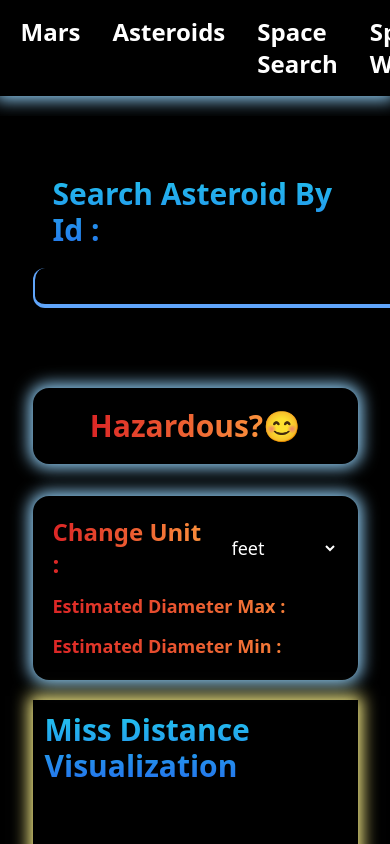
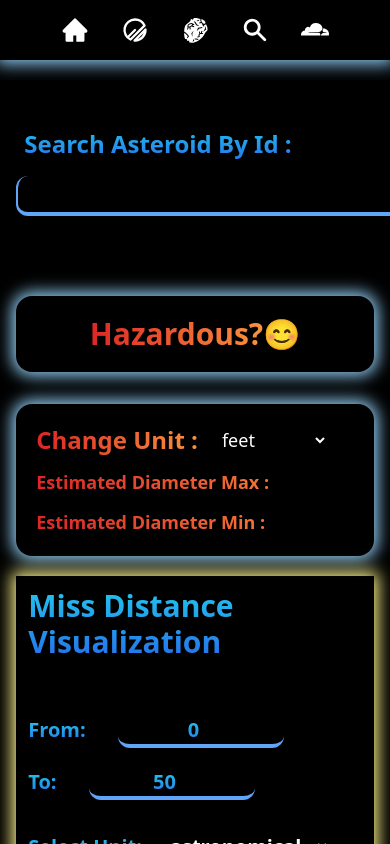
Before and after one commit to Abhishek-ai-ml/NASA-API-PROJECT, a React (Create React App) app: page /asteroids-info in a window 390 px wide. Shown: the top 844 px of the page. Built offline with nearby package versions, Linux system fonts and the light colour scheme; no server answers.

Commit message:
responsivness updated

```diff
--- a/src/components/Asteroids.jsx
+++ b/src/components/Asteroids.jsx
@@ -65,10 +65,10 @@ const Asteroids = () => {
 
   return (
     <div className='w-full bg-black'>
-      <div className='flex flex-col w-10/12 mx-auto pt-10 gap-y-5'>
+      <div className='flex flex-col lg:w-10/12 w-11/12 mx-auto pt-10 gap-y-5'>
 
         <div className='lg:flex lg:flex-nowrap flex-wrap place-content-start w-full max-w-max gap-x-5 items-center border-none'>
-            <h1 className='lg:text-5xl text-3xl font-bold p-5 text-transparent bg-clip-text bg-gradient-to-t from-blue-600 to-cyan-400'>Search Asteroid By Id : </h1>
+            <h1 className='lg:text-5xl text-2xl font-bold lg:p-5 p-2 mb-2 lg:mb-0 text-transparent bg-clip-text bg-gradient-to-t from-blue-600 to-cyan-400'>Search Asteroid By Id : </h1>
             <input type='text' onChange={(e) => setAsteroid(e.target.value)} className='bg-transparent border-b-4 border-l-2 border-r-2 rounded-xl border-blue-400 lg:text-5xl text-3xl text-transparent bg-clip-text bg-gradient-to-t from-blue-600 to-cyan-400 text-center'></input>
         </div>
 
@@ -157,10 +157,10 @@ const Asteroids = () => {
             </div>
         </div>
 
-        <div className='flex flex-col gap-y-5 w-full mx-auto mt-12 p-8 shadow-[0px_0px_16px_4px_#faf089]'>
+        <div className='flex flex-col gap-y-5 w-full mx-auto mt-12 lg:p-8 p-3 shadow-[0px_0px_16px_4px_#faf089]'>
             <h2 className='text-5xl p-3 font-bold text-transparent bg-clip-text bg-gradient-to-t from-blue-600 to-cyan-400'>Orbital Data</h2>
 
-            <div className='flex flex-col gap-y-2 text-xl font-bold p-8 shadow-[0px_0px_16px_4px_#90cdf4] text-white rounded-3xl'>
+            <div className='flex flex-col gap-y-2 text-xl font-bold lg:p-8 p-5 shadow-[0px_0px_16px_4px_#90cdf4] text-white rounded-3xl'>
                 <div>{asteroidData?.orbital_data?.orbit_class?.orbit_class_description}</div>
                 <div>{asteroidData?.orbital_data?.orbit_class?.orbit_class_range}</div>
                 <div>{asteroidData?.orbital_data?.orbit_class?.orbit_class_type}</div>
--- a/src/components/Home.jsx
+++ b/src/components/Home.jsx
@@ -5,9 +5,9 @@ const Home = ({ data }) => {
     console.log("The data is ====", data);
   return (
     <div className="w-full h-screen relative">
-        <p className="absolute left-10 top-5 border-l-2 border-t-2 p-3 pr-7 rounded-lg text-white text-3xl font-semibold">Astronomical Picture Of The Day</p>
-        <h1 className="absolute left-10 bottom-16 border-l-2 border-b-2 p-3 pr-7 rounded-lg text-white text-3xl font-semibold">{data.title}</h1>
-        <div className={`absolute right-5 bottom-20 bg-transparent ${knowMore ? "text-black" : "text-white"} ${knowMore ? "p-8 rounded-lg bg-white text-justify font-semibold z-10 w-[600px] shadow-[0_3px_10px_rgb(0,0,0,0.2)]" : ""} transition-all duration-200 ease-in-out`}>{knowMore ? data.explanation : data.explanation?.substr(0, 80)}... <button className="underline" onClick={() =>setKnowMore(!knowMore)}>{knowMore ? "Show Less" : "Know More"}</button></div>
+        <p className="absolute left-10 top-5 border-l-2 border-t-2 p-3 lg:pr-7 rounded-lg text-white lg:text-3xl text-xl font-semibold">Astronomical Picture Of The Day</p>
+        <h1 className="absolute left-10 bottom-16 border-l-2 border-b-2 p-3 pr-7 rounded-lg text-white text-3xl font-semibold hidden lg:inline">{data.title}</h1>
+        <div className={`absolute lg:right-5 right-0 bottom-20 bg-transparent ${knowMore ? "text-black" : "text-white"} ${knowMore ? "p-8 rounded-lg bg-white text-justify font-semibold z-10 lg:w-[600px] w-[400px] shadow-[0_3px_10px_rgb(0,0,0,0.2)]" : ""} transition-all duration-200 ease-in-out`}>{knowMore ? data.explanation : data.explanation?.substr(0, 80)}... <button className="underline" onClick={() =>setKnowMore(!knowMore)}>{knowMore ? "Show Less" : "Know More"}</button></div>
         <img src={data.hdurl} className="w-full h-screen"/>
     </div>
   );
--- a/src/components/Mars.jsx
+++ b/src/components/Mars.jsx
@@ -48,7 +48,7 @@ const Mars = ({setRoverInfoData}) => {
                     <p className='text-xl font-semibold'>Please select the rover :</p>
                     <div className='flex-wrap lg:flex lg:flex-nowrap gap-x-5'>
                         {rovers.map((rover) => (
-                            <button onClick={() => setRoverName(rover.rname.toLowerCase())} className='px-5 py-3 rounded-lg shadow-[rgba(0,_0,_0,_0.24)_0px_3px_8px] hover:scale-105 transition-all duration-200 ease-in-out'>{rover.rname}</button>
+                            <button onClick={() => setRoverName(rover.rname.toLowerCase())} className='px-5 py-3 rounded-lg shadow-[rgba(0,_0,_0,_0.24)_0px_3px_8px] hover:scale-105 transition-all duration-200 ease-in-out lg:w-fit w-full mb-3 lg:mb-0'>{rover.rname}</button>
                         ))}
                     </div>
                 </div>
@@ -56,7 +56,7 @@ const Mars = ({setRoverInfoData}) => {
                 <div className='flex flex-col items-center  gap-x-5 lg:w-[50%] w-full gap-y-8 p-10 shadow-[0_3px_10px_rgb(0,0,0,0.2)] bg-gradient-to-r from-red-700 to-orange-400 text-white'>
                     <p className='text-xl font-semibold'>Select Earth Date</p>
                     <div className='flex-wrap lg:flex lg:flex-nowrap items-center gap-x-5'>
-                        <input type='date' onChange={handleChange} className='px-5 py-3 rounded-lg shadow-[rgba(0,_0,_0,_0.24)_0px_3px_8px] bg-gradient-to-r from-red-700 to-orange-400'/>
+                        <input type='date' onChange={handleChange} className='px-5 py-3 rounded-lg shadow-[rgba(0,_0,_0,_0.24)_0px_3px_8px] bg-gradient-to-r from-red-700 to-orange-400 mb-5 lg:mb-0'/>
                         <button type='submit' className='px-5 py-3 rounded-lg shadow-[rgba(0,_0,_0,_0.24)_0px_3px_8px] hover:scale-105 transition-all duration-200 ease-in-out'>Search</button>
                     </div>
                 </div>
--- a/src/components/Navbar.jsx
+++ b/src/components/Navbar.jsx
@@ -1,5 +1,10 @@
 import React from 'react'
 import { Link, useLocation } from 'react-router-dom'
+import {AiFillHome} from 'react-icons/ai'
+import {TbBrandPlanetscale} from 'react-icons/tb'
+import {HiSearch} from 'react-icons/hi'
+import {GiAsteroid} from 'react-icons/gi'
+import {FaCloudflare} from 'react-icons/fa'
 
 const Navbar = () => {
   const location = useLocation();
@@ -7,13 +12,22 @@ const Navbar = () => {
   console.log("Normal pathname", location.pathname);
   return (
     <div className={`${location.pathname.split('/').at(1) === "asteroids-info" ? "bg-black pb-5" : location.pathname.split('/').at(1) === 'mars'? "" : "bg-black pb-3"}  w-full text-white`}>
-      <div className={`${location.pathname.split('/').at(1) === 'asteroids-info' ? "bg-black text-white shadow-[0px_0px_16px_4px_#90cdf4] p-2 lg:rounded-bl-full lg:rounded-br-full text-2xl" : location.pathname.split('/').at(1) === 'mars'? "bg-gradient-to-l from-red-700 to-orange-400 p-2 lg:rounded-bl-full lg:rounded-br-full text-2xl shadow-[0px_0px_16px_4px_#f6ad55]" : "bg-black shadow-[0px_0px_16px_4px_#90cdf4] text-2xl p-2 lg:rounded-bl-full lg:rounded-br-full"}  flex justify-center mx-auto gap-x-8 w-full lg:w-11/12 p-4 font-semibold`}>
-          <Link to={'/'}>Home</Link>
-          <Link to={'/mars'}>Mars</Link>
-          <Link to={'/asteroids-info'}>Asteroids</Link>
-          <Link to={'/space-search'}>Space Search</Link>
+      <div className={`${location.pathname.split('/').at(1) === 'asteroids-info' ? "bg-black text-white shadow-[0px_0px_16px_4px_#90cdf4] p-2 lg:rounded-bl-full lg:rounded-br-full lg:text-2xl text-base" : location.pathname.split('/').at(1) === 'mars'? "bg-gradient-to-l from-red-700 to-orange-400 p-2 lg:rounded-bl-full lg:rounded-br-full lg:text-2xl text-base shadow-[0px_0px_16px_4px_#f6ad55]" : "bg-black shadow-[0px_0px_16px_4px_#90cdf4] lg:text-2xl text-base p-2 lg:rounded-bl-full lg:rounded-br-full"}  flex justify-center mx-auto gap-x-8 w-full lg:w-11/12 p-4 font-semibold`}>
+          <Link to={'/'} className=' hidden lg:inline'>Home</Link>
+          <Link to={'/'} className='inline lg:hidden'><AiFillHome size={28}/></Link>
+
+          <Link to={'/mars'} className=' hidden lg:inline'>Mars</Link>
+          <Link to={'/mars'} className='inline lg:hidden'><TbBrandPlanetscale size={28}/></Link>
+
+          <Link to={'/asteroids-info'} className=' hidden lg:flex'>Asteroids</Link>
+          <Link to={'asteroids-info'} className='inline lg:hidden'><GiAsteroid size={28}/></Link>
+
+          <Link to={'/space-search'} className=' hidden lg:flex'>Space Search</Link>
+          <Link to={'/space-search'} className='inline lg:hidden'><HiSearch size={28}/></Link>
+
           {/* <Link to={'/earth-satellite-image'}>Satellite Images</Link> */}
-          <Link to={'/space-weather'}>Space Weather</Link>
+          <Link to={'/space-weather'} className=' hidden lg:flex'>Space Weather</Link>
+          <Link to={'/space-weather'} className='inline lg:hidden'><FaCloudflare size={28}/></Link>
       </div>
     </div>
   )
--- a/src/components/SearchResults.jsx
+++ b/src/components/SearchResults.jsx
@@ -35,14 +35,14 @@ const SearchResults = ({setSearchResult, searchResult}) => {
     console.log("Videos", videos);
 
   return (
-    <div className='bg-white p-5 text-black rounded-3xl'>
-        <div className='flex flex-col gap-y-8 mx-auto p-5'>
+    <div className='bg-white p-5 h-screen text-black rounded-3xl overflow-x-scroll overflow-y-scroll'>
+        <div className='flex flex-col gap-y-8 mx-auto lg:p-5 p-1'>
             <div className='flex justify-between items-center'>
                 <h1 className='lg:text-3xl text-xl text-transparent bg-clip-text bg-gradient-to-t from-blue-600 to-cyan-400 font-bold'>{searchResult?.data[0]?.title}</h1>
                 <div onClick={() => setSearchResult(null)} className='hover:cursor-pointer p-2 bg-gradient-to-t from-blue-600 to-cyan-400 rounded-full text-white font-bold'> <RxCross1 size={24}/> </div>
             </div>
 
-            <div className='p-8 text-justify rounded-2xl leading-7 shadow-[0_3px_10px_rgb(0,0,0,0.2)]'>{searchResult?.data[0].description}</div>
+            <div className='lg:p-8 p-3 text-justify rounded-2xl leading-7 shadow-[0_3px_10px_rgb(0,0,0,0.2)]'>{searchResult?.data[0].description.substr(0, 500)}...</div>
 
             <div className='flex flex-col mx-auto gap-y-5'>
                 <div className='text-2xl text-transparent bg-clip-text bg-gradient-to-t from-blue-600 to-cyan-400 font-bold'>Media:</div>
--- a/src/components/SpaceSearch.jsx
+++ b/src/components/SpaceSearch.jsx
@@ -21,8 +21,8 @@ const SpaceSearch = () => {
     console.log("SEARCH RSULT ==>", searchResult);
 
   return (
-    <div className={`${searchWord ? "h-full " : "h-screen"} bg-black flex w-full`}>
-        <div className='flex flex-col lg:w-10/12 w-full h-full mx-auto pt-10 gap-y-5'>
+    <div className={`${searchWord ? "h-full " : "h-screen"} bg-black flex w-full overflow-x-hidden overflow-y-auto`}>
+        <div className='flex flex-col lg:w-10/12 w-11/12 h-full mx-auto pt-10 gap-y-5'>
             {/* Search Section */}
             <div className='relative flex place-content-start w-full max-w-max gap-x-5 items-center border-none justify-center mx-auto'>
                 {/* <h1 className='text-5xl font-bold p-5 text-transparent bg-clip-text bg-gradient-to-t from-blue-600 to-cyan-400'>Search Space: </h1> */}
@@ -48,7 +48,7 @@ const SpaceSearch = () => {
                 }
             </div>
 
-            <div className={`${searchResult ? "absolute top-56 flex mx-auto justify-center lg:w-10/12 w-full h-fit" : ""}`}>/
+            <div className={`${searchResult ? "absolute top-56 flex mx-auto justify-center lg:w-10/12 w-fit h-fit" : ""}`}>/
                 {searchResult && <SearchResults searchResult={searchResult} setSearchResult={setSearchResult}/>}
             </div>
         </div>
--- a/src/components/SpaceWeather.jsx
+++ b/src/components/SpaceWeather.jsx
@@ -32,7 +32,7 @@ const SpaceWeather = () => {
   console.log("Next Date is:", nextDate);
   return (
     <div className='w-screen h-full bg-black overflow-x-hidden'>
-      <div className='flex flex-col lg:w-11/12 w-full h-full mx-auto pt-16 pb-72'>
+      <div className='flex flex-col lg:w-11/12 w-11/12 h-full mx-auto pt-16 pb-72'>
         {/* CME */}
         <div className='relative w-full h-full flex flex-col rounded-lg shadow-[0px_0px_16px_4px_#faf089] gap-y-8'>
           <h1 className='text-5xl p-5 text-transparent bg-clip-text bg-gradient-to-r from-red-600 to-orange-400 font-bold pb-5'>Coronal Mass Ejection</h1>
```
